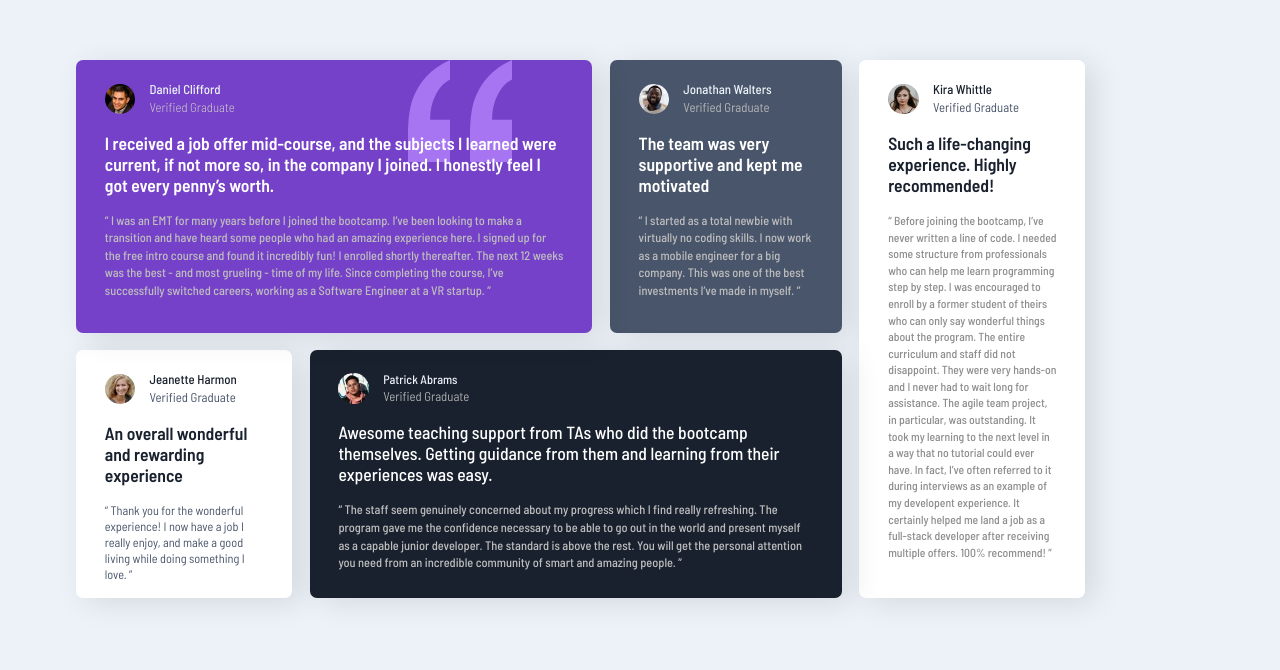
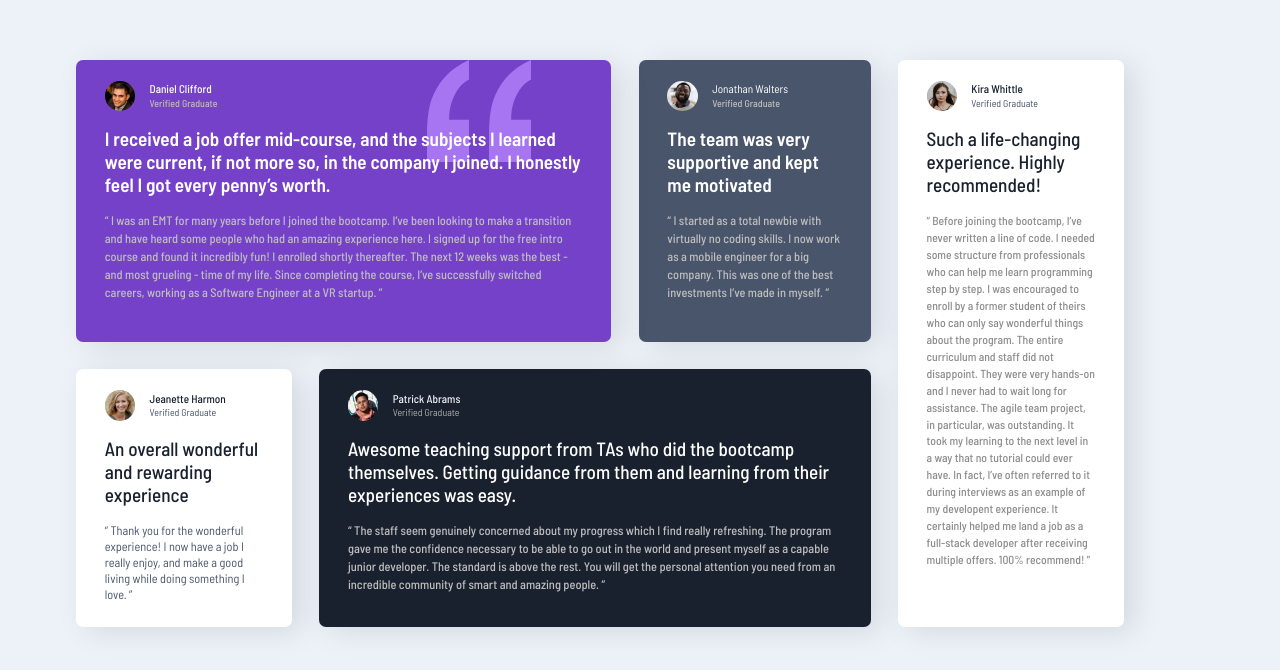
Before and after one commit to jaalzu/challenge-7, a plain HTML site: page index.html in a window 1280 px wide. Shown: the part 164-834 px from the top of the page. Drawn offline with Linux system fonts and the light colour scheme.

Commit message:
second commit

```diff
--- a/index.html
+++ b/index.html
@@ -23,11 +23,11 @@
             <img src="images/image-daniel.jpg" alt="">
 
           <p>
+            <span>
             Daniel Clifford
+          </span>
 
-            <span>
               Verified Graduate
-            </span>
           </p>
         </div>
         <div class="card__quote">
@@ -52,7 +52,10 @@
           <div class="name">
             <img src="images/image-jonathan.jpg" alt="">
           <p>
-            Jonathan Walters<span>Verified Graduate</span>
+            <span>
+            Jonathan Walters
+          </span>
+              Verified Graduate
           </p>
 
         </div>
@@ -66,17 +69,14 @@
           </p>
         </div>
       </div>
-
-
-
-
-
-
             <div class="card card-thre">
               <div class="name">
                 <img src="images/image-kira.jpg" alt="">
                 <p>
-                <span>Kira Whittle</span>Verified Graduate
+                <span>
+                  Kira Whittle
+                </span>
+                Verified Graduate
                 </p>
               </div>
               <div class="card__quote">
--- a/style.css
+++ b/style.css
@@ -45,7 +45,7 @@ body{
     display: grid;
      grid-template-rows: 135px 120px 120px 110px;
     grid-template-columns: 216px 105px 160px 232px 226px;
-    grid-gap: 1.1rem;
+    grid-gap: 1.7rem;
     padding: 1rem;
 }
 
@@ -98,14 +98,14 @@ body{
 
 
 .card-one p{
-    color: var(--color-white-grayish);
+    color: rgb(187, 187, 187);
     font-size: var(--fs-p);
     font-weight: 450;
 }
 
 .card-one span{
-    color: hsl(0, 5%, 79%);
-    font-weight: 350;
+    color: white;
+    font-weight: 450;
     font-size: .8rem;
 
 }
@@ -124,13 +124,13 @@ body{
 }
 
 .card-two p{
-    color: var(--color-white-grayish);
+    color: rgb(187, 187, 187);
     font-size: var(--fs-p);
-    font-weight: 500;
+    font-weight: 450;
 }
 
 .card-two span{
-    color: hsl(0, 0%, 71%);
+    color: white;
     font-weight: 400;
     font-size: .8rem;
 }
@@ -158,7 +158,7 @@ body{
 
 .card-thre .card__title{
     color: var(--color-black);
-    font-weight: var(--fw-600);
+    font-weight: var(--fw-500);
 }
 
 .card-thre .card__text{
@@ -188,7 +188,7 @@ body{
 
 .card-four .card__title{
     color: var(--color-black);
-    font-weight: 600;
+    font-weight: 500;
 }
 
 .card-four .card__text{
@@ -280,7 +280,11 @@ body{
     display: flex;
     flex-direction: column;
     line-height: 1.4;
-    font-size: .8rem;
+    font-size: .620rem;
+}
+
+.name span{
+    font-size: .7rem;
 }
 
 .name img{
@@ -290,17 +294,16 @@ body{
 
 
 .card__title {
-    font-size: 1.100rem;
+    font-size: 1.200rem;
     font-weight: var(--fw-600);
     margin-bottom: 1rem;
 }
 
 .card__text {
     font-size: var(--fs-p);
-    line-height: 1.420;
+    line-height: 1.450;
     color: rgb(127, 127, 127);
     font-weight: 450;
-    margin-bottom: .5rem;
 }
 
 .card__text.bg-dark{
```
